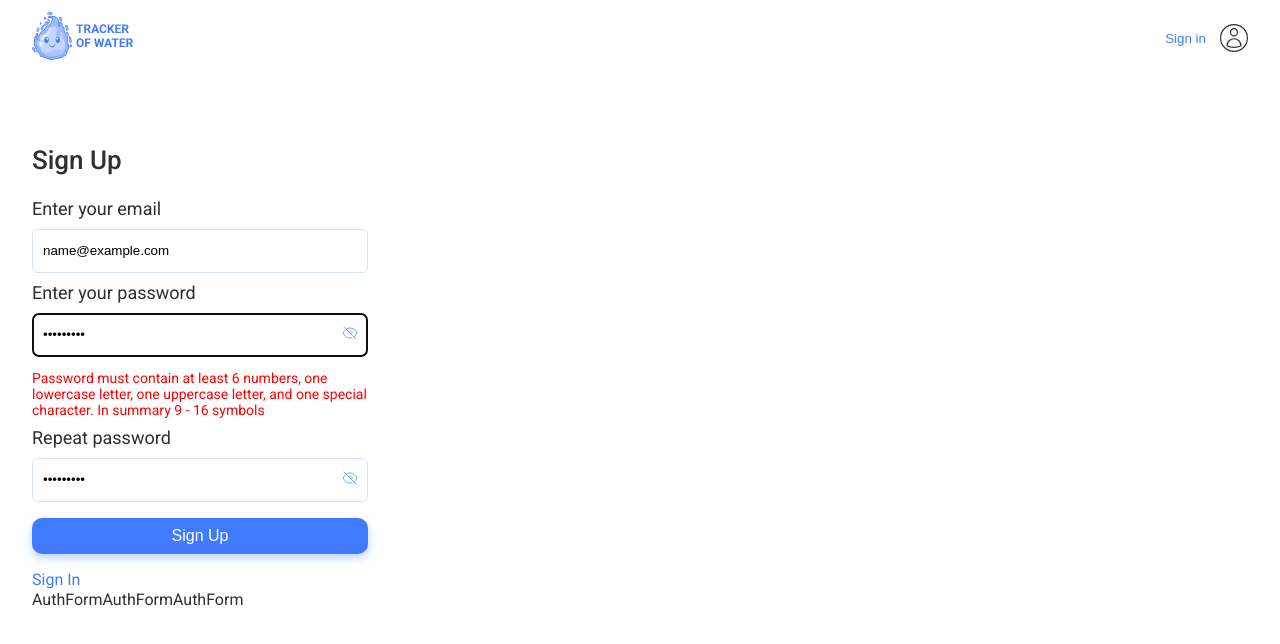
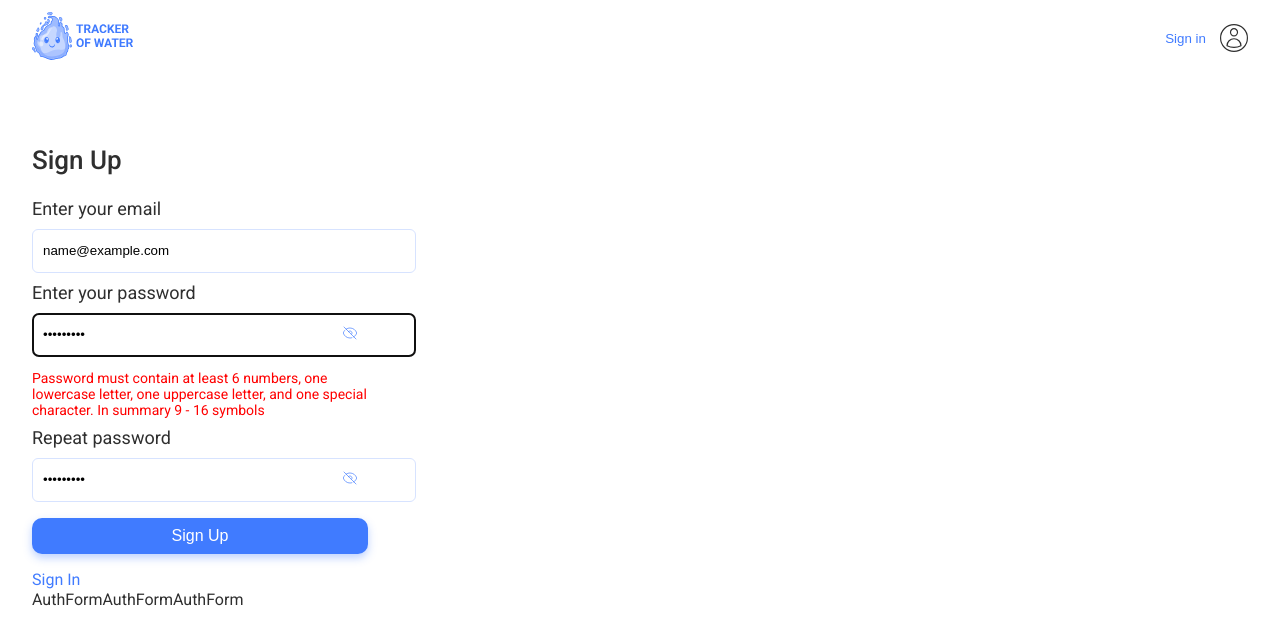
Before and after one commit to elias-291356/water-app, a React (Vite) app: page /sign-up in a window 1280 px wide. Both pictures are taken after typing "name@example.com", "Sample123", "Sample123" into the empty fields and a click on the button "Sign Up". Shown: the top 644 px of the page. Built offline with nearby package versions, Linux system fonts and the light colour scheme.

Commit message:
Validation form SignUp hide/show password

```diff
--- a/src/pages/SigninPage/SigninPage.jsx
+++ b/src/pages/SigninPage/SigninPage.jsx
@@ -12,10 +12,10 @@ import {
   StyledLabel,
   StyledSigninLink,
   StyledSignUpTitle,
-  StyledSvgIconHide,
   StyledWrapInput,
   StyledInputEmail,
   StyledInputPassword,
+  StyledSvgIconShowPassword,
 } from "../SignupPage/SignupPageStyled";
 import { StyledInputInput } from "./SigninPageStyled";
 
@@ -56,9 +56,9 @@ const SignupPage = () => {
                 required: true,
               })}
             />
-            <StyledSvgIconHide>
+            <StyledSvgIconShowPassword>
               <use href={`${sprite}#icon-hide`}></use>
-            </StyledSvgIconHide>
+            </StyledSvgIconShowPassword>
           </StyledWrapInput>
 
           <StyledAuthButton type="submit">Sign In</StyledAuthButton>
--- a/src/pages/SignupPage/SignupPage.jsx
+++ b/src/pages/SignupPage/SignupPage.jsx
@@ -1,7 +1,7 @@
 import React, { useState } from "react";
 import AuthForm from "../../components/AuthForm/AuthForm";
 import Header from "../../components/Header/Header";
-// import { useDispatch } from "react-redux";
+import { useDispatch } from "react-redux";
 import { useForm } from "react-hook-form";
 import sprite from "../../images/sprite.svg";
 
@@ -9,11 +9,10 @@ import {
   StyledAuthButton,
   StyledForm,
   StyledFormWrapper,
-  // StyledInput,
   StyledLabel,
   StyledSigninLink,
   StyledSignUpTitle,
-  StyledSvgIconHide,
+  StyledSvgIconShowPassword,
   StyledWrapInput,
   ErrorMessage,
   StyledInputEmail,
@@ -22,21 +21,23 @@ import {
 } from "./SignupPageStyled";
 
 const SignupPage = () => {
-  // const dispatch = useDispatch();
+  const dispatch = useDispatch();
+  const [emailError, setEmailError] = useState("");
   const [passwordError, setPasswordError] = useState("");
-  const [emailError, setEmailError] = useState("");
-  const [isValidBorderEmail, setIsValidBorderEmail] = useState(true);
-  const [isValidBorderPassword, setIsValidBorderPassword] = useState(true);
-  const [isValidBorderConfirm, setIsValidBorderConfirm] = useState(true);
+  const [isValidBorderEmail, setIsValidBorderEmail] = useState(" ");
+  const [isValidBorderPassword, setIsValidBorderPassword] = useState(" ");
+  const [isValidBorderConfirm, setIsValidBorderConfirm] = useState(" ");
+  const [showPassword, setShowPassword] = useState(false);
+  const [showConfirmPassword, setShowConfirmPassword] = useState(false);
   const { register, handleSubmit, reset } = useForm();
 
   const onSubmit = (data) => {
     if (data.password !== data.confirmPassword) {
       setPasswordError("Passwords do not match.");
-      setIsValidBorderConfirm(false); // Устанавливаем false, если пароли не совпадают
+      setIsValidBorderConfirm("");
       return;
     } else {
-      setIsValidBorderConfirm(true); // Устанавливаем true, если пароли совпадают
+      setIsValidBorderConfirm(" ");
     }
     console.log(data);
     // dispatch(registerThunk(data));
@@ -47,9 +48,9 @@ const SignupPage = () => {
     const isValid = emailRegex.test(value);
     if (!isValid) {
       setEmailError("Example of valid email: john@mail.com");
-      setIsValidBorderEmail(false);
+      setIsValidBorderEmail("");
     } else {
-      setIsValidBorderEmail(true);
+      setIsValidBorderEmail(" ");
       setEmailError("");
     }
     return isValid;
@@ -72,14 +73,20 @@ const SignupPage = () => {
       setPasswordError(
         "Password must contain at least 6 numbers, one lowercase letter, one uppercase letter, and one special character. In summary  9 - 16 symbols"
       );
-      setIsValidBorderPassword(false);
+      setIsValidBorderPassword("");
     } else {
-      setIsValidBorderPassword(true);
+      setIsValidBorderPassword(" ");
       setPasswordError("");
     }
     return isValid;
   };
 
+  const togglePasswordVisibility = () => {
+    setShowPassword(!showPassword);
+  };
+  const toggleConfirmPassVisibility = () => {
+    setShowConfirmPassword(!showConfirmPassword);
+  };
   return (
     <>
       <Header />
@@ -89,7 +96,7 @@ const SignupPage = () => {
         <StyledForm onSubmit={handleSubmit(onSubmit)}>
           <StyledLabel>Enter your email</StyledLabel>
           <StyledInputEmail
-            isvalidborderemail={isValidBorderEmail}
+            $isValidBorderEmail={isValidBorderEmail}
             name="email"
             required
             type="email"
@@ -102,31 +109,35 @@ const SignupPage = () => {
           <StyledLabel>Enter your password</StyledLabel>
           <StyledWrapInput>
             <StyledInputPassword
-              isvalidborderpassword={isValidBorderPassword}
+              $isValidBorderPassword={isValidBorderPassword}
               name="password"
-              type="password"
+              type={showPassword ? "text" : "password"}
               placeholder="Password"
               {...register("password", {
                 validate: validatePassword,
               })}
             />
-            <StyledSvgIconHide>
-              <use href={`${sprite}#icon-hide`}></use>
-            </StyledSvgIconHide>
+            <StyledSvgIconShowPassword onClick={togglePasswordVisibility}>
+              <use
+                href={`${sprite}#icon-${showPassword ? "show" : "hide"}`}
+              ></use>
+            </StyledSvgIconShowPassword>
           </StyledWrapInput>
           <ErrorMessage>{passwordError}</ErrorMessage>
           <StyledLabel>Repeat password</StyledLabel>
           <StyledWrapInput>
             <StyledInputConfirm
-              isvalidborderconfirm={isValidBorderConfirm}
+              $isValidBorderConfirm={isValidBorderConfirm}
               name="confirmPassword"
-              type="password"
+              type={showConfirmPassword ? "text" : "password"}
               placeholder="Repeat password"
               {...register("confirmPassword")}
             />
-            <StyledSvgIconHide>
-              <use href={`${sprite}#icon-hide`}></use>
-            </StyledSvgIconHide>
+            <StyledSvgIconShowPassword onClick={toggleConfirmPassVisibility}>
+              <use
+                href={`${sprite}#icon-${showConfirmPassword ? "show" : "hide"}`}
+              ></use>
+            </StyledSvgIconShowPassword>
           </StyledWrapInput>
           <StyledAuthButton type="submit">Sign Up</StyledAuthButton>
         </StyledForm>
--- a/src/pages/SignupPage/SignupPageStyled.js
+++ b/src/pages/SignupPage/SignupPageStyled.js
@@ -1,7 +1,7 @@
 import { Link } from "react-router-dom";
 import { styled } from "styled-components";
 
-export const StyledSvgIconHide = styled.svg`
+export const StyledSvgIconShowPassword = styled.svg`
   position: absolute;
   top: 12px;
   right: 10px;
@@ -22,64 +22,6 @@ export const StyledLabel = styled.label`
   line-height: 1.33333;
 `;
 
-export const StyledInputEmail = styled.input`
-  border-radius: 6px;
-  border-width: 1px;
-  border-style: solid;
-  padding: 12px 10px;
-  width: 280px;
-  height: 44px;
-  border-color: ${(props) =>
-    props.isvalidborderemail ? "var(--secondary-light-sky)" : "red"};
-
-  &::placeholder {
-    color: var(--secondary-blue);
-  }
-
-  @media screen and (min-width: 768px) {
-    width: 336px;
-  }
-`;
-export const StyledInputPassword = styled.input`
-  /* border: 1px solid var(--secondary-light-sky); */
-  border-radius: 6px;
-  padding: 12px 10px;
-  width: 280px;
-  height: 44px;
-  border: 1px solid
-    ${(props) =>
-      props.isvalidborderpassword ? "var(--secondary-light-sky)" : "red"};
-
-  &::placeholder {
-    color: var(--secondary-blue);
-  }
-  @media screen and (min-width: 768px) {
-    width: 336px;
-  }
-
-  @media screen and (min-width: 1280px) {
-  }
-`;
-export const StyledInputConfirm = styled.input`
-  /* border: 1px solid var(--secondary-light-sky); */
-  border-radius: 6px;
-  padding: 12px 10px;
-  width: 280px;
-  height: 44px;
-  border: 1px solid
-    ${(props) =>
-      props.isvalidborderconfirm ? "var(--secondary-light-sky)" : "red"};
-
-  &::placeholder {
-    color: var(--secondary-blue);
-  }
-  @media screen and (min-width: 768px) {
-    width: 336px;
-  }
-
-  @media screen and (min-width: 1280px) {
-  }
-`;
 export const StyledAuthButton = styled.button`
   margin-top: 8px;
   border-radius: 10px;
@@ -143,3 +85,67 @@ export const ErrorMessage = styled.div`
   font-size: 14px;
   margin-top: 5px;
 `;
+
+//======================= INPUTES
+export const StyledInputEmail = styled.input`
+  border-radius: 6px;
+  border-width: 1px;
+  border-style: solid;
+  padding: 12px 10px;
+  width: 280px;
+  height: 44px;
+  border: 1px solid
+    ${(props) =>
+      props.$isValidBorderEmail ? "var(--secondary-light-sky)" : "red"};
+
+  &::placeholder {
+    color: var(--secondary-blue);
+  }
+
+  @media screen and (min-width: 768px) {
+    width: 336px;
+  }
+  @media screen and (min-width: 1280px) {
+    width: 384px;
+  }
+`;
+export const StyledInputPassword = styled.input`
+  border-radius: 6px;
+  padding: 12px 10px;
+  width: 280px;
+  height: 44px;
+  border: 1px solid
+    ${(props) =>
+      props.$isValidBorderPassword ? "var(--secondary-light-sky)" : "red"};
+
+  &::placeholder {
+    color: var(--secondary-blue);
+  }
+  @media screen and (min-width: 768px) {
+    width: 336px;
+  }
+
+  @media screen and (min-width: 1280px) {
+    width: 384px;
+  }
+`;
+export const StyledInputConfirm = styled.input`
+  border-radius: 6px;
+  padding: 12px 10px;
+  width: 280px;
+  height: 44px;
+  border: 1px solid
+    ${(props) =>
+      props.$isValidBorderConfirm ? "var(--secondary-light-sky)" : "red"};
+
+  &::placeholder {
+    color: var(--secondary-blue);
+  }
+  @media screen and (min-width: 768px) {
+    width: 336px;
+  }
+
+  @media screen and (min-width: 1280px) {
+    width: 384px;
+  }
+`;
--- a/src/redux/authReducer.js
+++ b/src/redux/authReducer.js
@@ -8,7 +8,7 @@ const initialState = {
 };
 
 const periodSlice = createSlice({
-  name: "userAuth",
+  name: "period",
   initialState,
   reducers: {
     setSubmit: (state, action) => {
--- /dev/null
+++ b/src/redux/selectors.js
@@ -0,0 +1 @@
+// export const selectIsValidInput = (state) => state.period.isSubmit;
```
